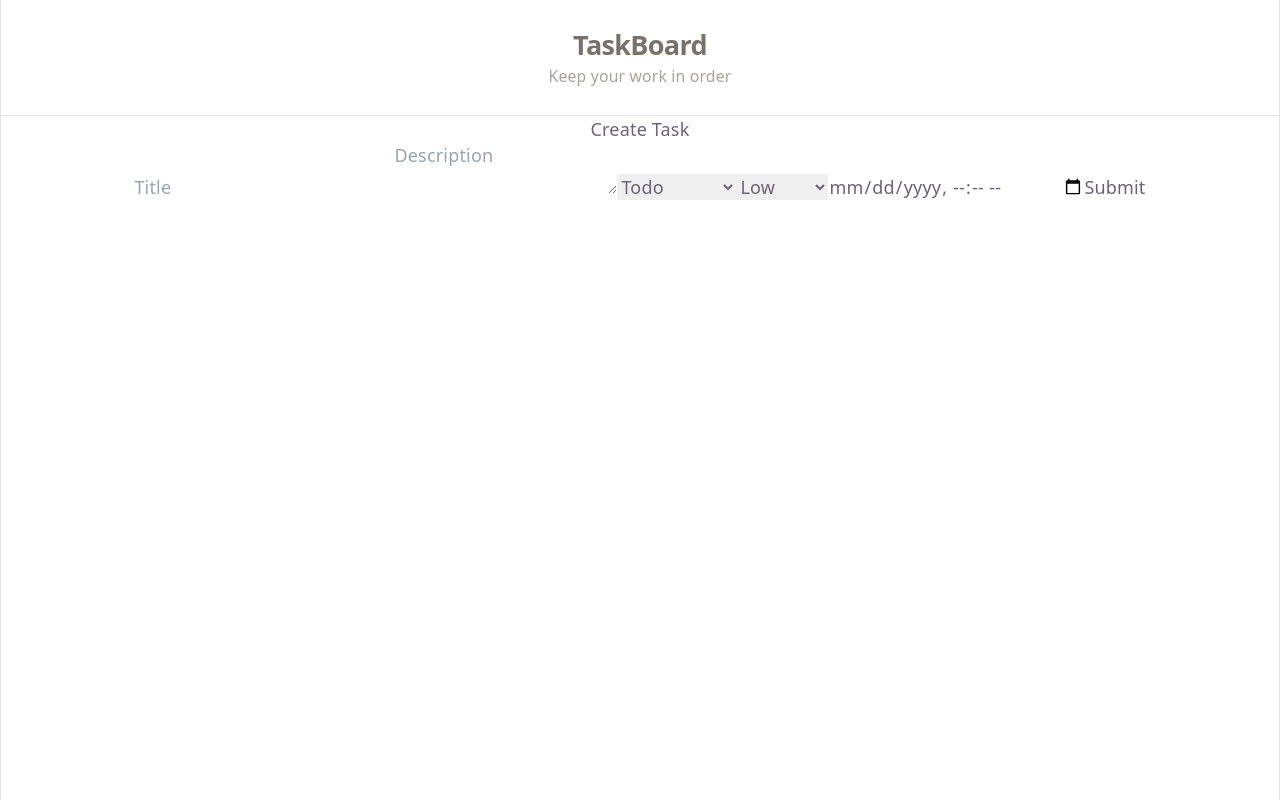
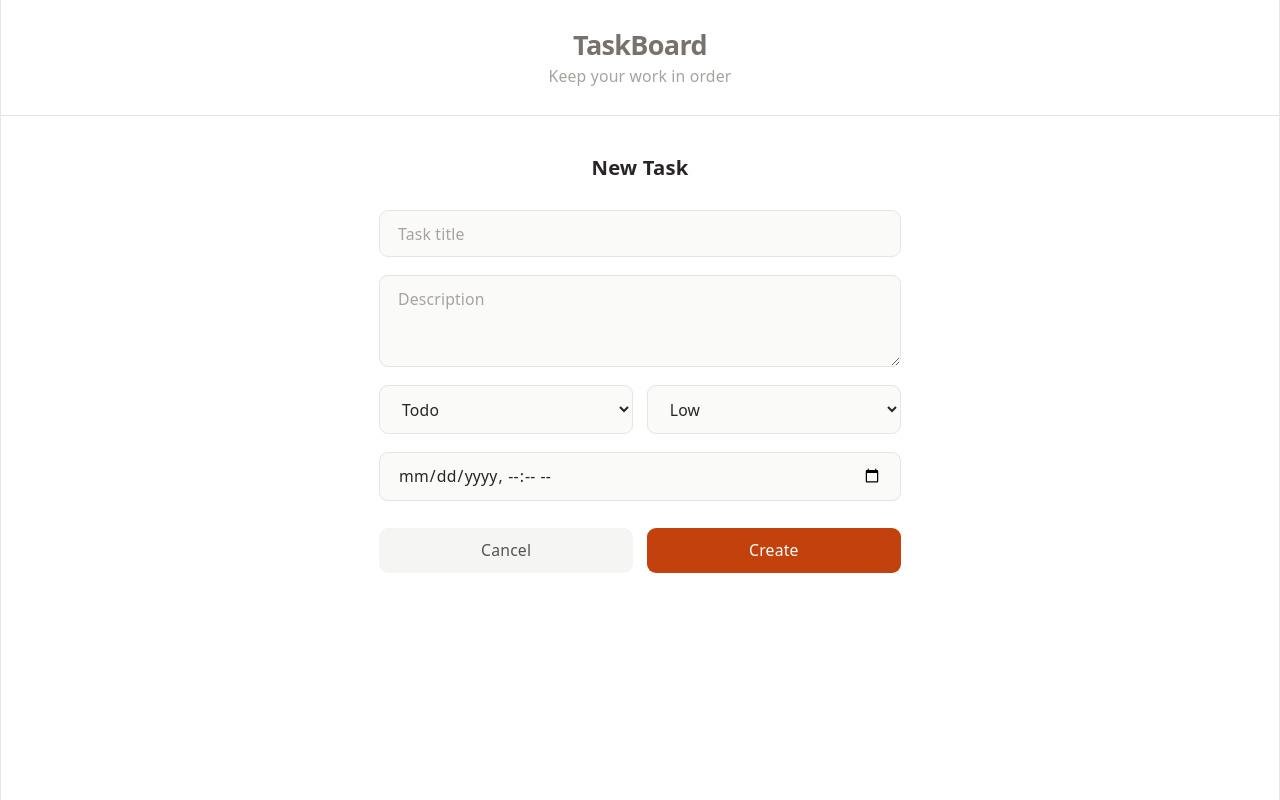
Before and after one commit to Cnnb01/TaskBoard, a React (Vite) app in the folder Frontend/: page /projects/1/create-task in a window 1280 px wide. Built offline with nearby package versions, Linux system fonts and the light colour scheme.

Commit message:
feat: enhance TaskForm component with improved loading state and form layout

```diff
--- a/Frontend/src/components/task_form.tsx
+++ b/Frontend/src/components/task_form.tsx
@@ -53,27 +53,74 @@ const TaskForm = ({mode}: Props) =>{
             setErrors(`An error of ${err.message} occurred. Please try again.`)
         }
     }
+    if (isLoading) return (
+        <div className="flex items-center justify-center min-h-[60vh]">
+            <p className="text-stone-400 text-sm tracking-widest uppercase animate-pulse">Loading...</p>
+        </div>
+    )
 
-    if (isLoading) return <h1>Loading...</h1>
+    const inputClass = "w-full bg-stone-50 dark:bg-[#1f2028] border border-stone-200 dark:border-[#2e303a] rounded-lg px-4 py-2.5 text-sm text-stone-800 dark:text-stone-100 placeholder-stone-400 focus:outline-none focus:border-orange-400 dark:focus:border-orange-600 transition-colors"
+    const selectClass = `${inputClass} cursor-pointer`
 
-    return(
-        <div>
-            <h1>{mode === 'create' ? 'Create Task' : 'Edit Task'}</h1>
-            <form onSubmit={handleSubmit}>
-              <input type="text" name="title" placeholder="Title" value={formData.title} onChange={handleChange}/>
-              <textarea name="description"  placeholder="Description" value={formData.description} onChange={handleChange}></textarea>
-              <select name="status" value={formData.status} onChange={handleChange}>
+    return (
+        <div className="px-6 py-8 max-w-lg mx-auto">
+            {errors && (
+                <p className="mb-6 text-sm text-amber-700 bg-amber-50 border border-amber-200 rounded-lg px-4 py-3">{errors}</p>
+            )}
+            <h2 className="text-stone-800 dark:text-stone-100 font-semibold text-lg mb-6">
+                {mode === 'create' ? 'New Task' : 'Edit Task'}
+            </h2>
+            <form onSubmit={handleSubmit} className="flex flex-col gap-4">
+                <input
+                    type="text"
+                    name="title"
+                    placeholder="Task title"
+                    value={formData.title}
+                    onChange={handleChange}
+                    className={inputClass}
+                />
+                <textarea
+                    name="description"
+                    placeholder="Description"
+                    value={formData.description}
+                    onChange={handleChange}
+                    rows={3}
+                    className={inputClass}
+                />
+                <div className="grid grid-cols-2 gap-3">
+                    <select name="status" value={formData.status} onChange={handleChange} className={selectClass}>
                         <option value="todo">Todo</option>
-                  <option value="in_progress">In progress</option>
+                        <option value="in_progress">In Progress</option>
                         <option value="done">Done</option>
                     </select>
-              <select name="priority" value={formData.priority} onChange={handleChange}>
+                    <select name="priority" value={formData.priority} onChange={handleChange} className={selectClass}>
                         <option value="low">Low</option>
                         <option value="medium">Medium</option>
                         <option value="high">High</option>
                     </select>
-              <input type="datetime-local" name="due_date" value={formData.due_date} onChange={handleChange}/>
-              <button type="submit">{mode === 'create'?'Submit':'Edit'}</button>
+                </div>
+                <input
+                    type="datetime-local"
+                    name="due_date"
+                    value={formData.due_date}
+                    onChange={handleChange}
+                    className={inputClass}
+                />
+                <div className="flex gap-3 mt-2">
+                    <button
+                        type="button"
+                        onClick={() => navigate(`/projects/${id}/tasks`)}
+                        className="flex-1 text-sm font-medium bg-stone-100 dark:bg-stone-700 hover:bg-stone-200 dark:hover:bg-stone-600 text-stone-600 dark:text-stone-300 px-4 py-2.5 rounded-lg transition-colors"
+                    >
+                        Cancel
+                    </button>
+                    <button
+                        type="submit"
+                        className="flex-1 text-sm font-medium bg-orange-700 hover:bg-orange-800 text-white px-4 py-2.5 rounded-lg transition-colors"
+                    >
+                        {mode === 'create' ? 'Create' : 'Save Changes'}
+                    </button>
+                </div>
             </form>
         </div>
     )
```
Lines whose indentation alone changed are shown as unchanged.
